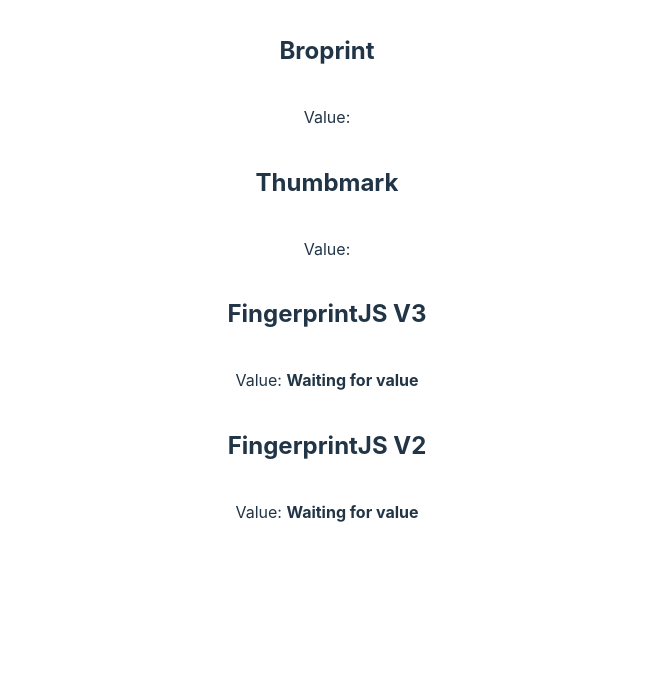
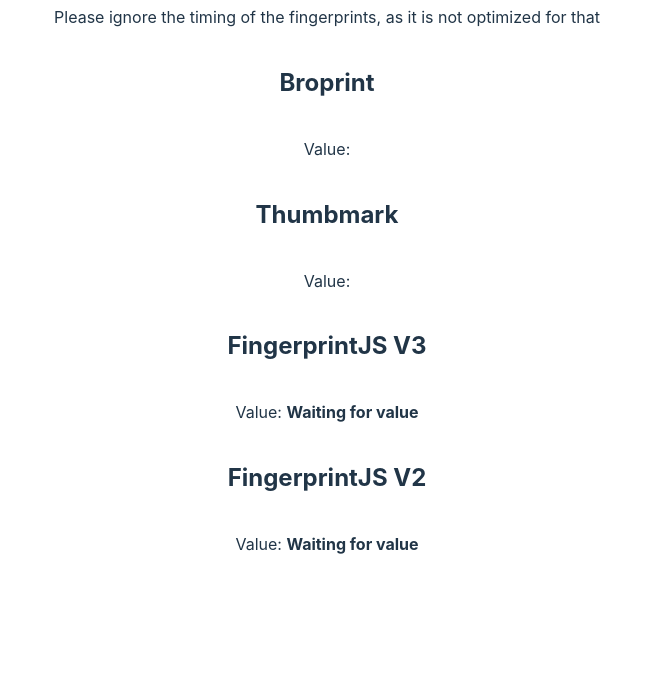
Before and after one commit to felixranesberger/fingerprint-comparison, a website built with Vite: page index.html in a window 1280 px wide. Shown: the part 168-864 px from the top of the page, without its empty margins (313-966 px from the left). Before the commit the page ends 800 px from the top, so only its background shows below. Built offline with nearby package versions, Linux system fonts and the light colour scheme; what @rajesh896/broprint.js, @thumbmarkjs/thumbmarkjs would draw is missing.

Commit message:
feat: improve styling

```diff
--- a/src/style.css
+++ b/src/style.css
@@ -25,10 +25,12 @@
 body {
   margin: 0;
   display: flex;
+  padding: 2rem;
   place-items: center;
   flex-direction: column;
   min-width: 320px;
   min-height: 100vh;
+  text-align: center;
 }
 
 h1 {
```
